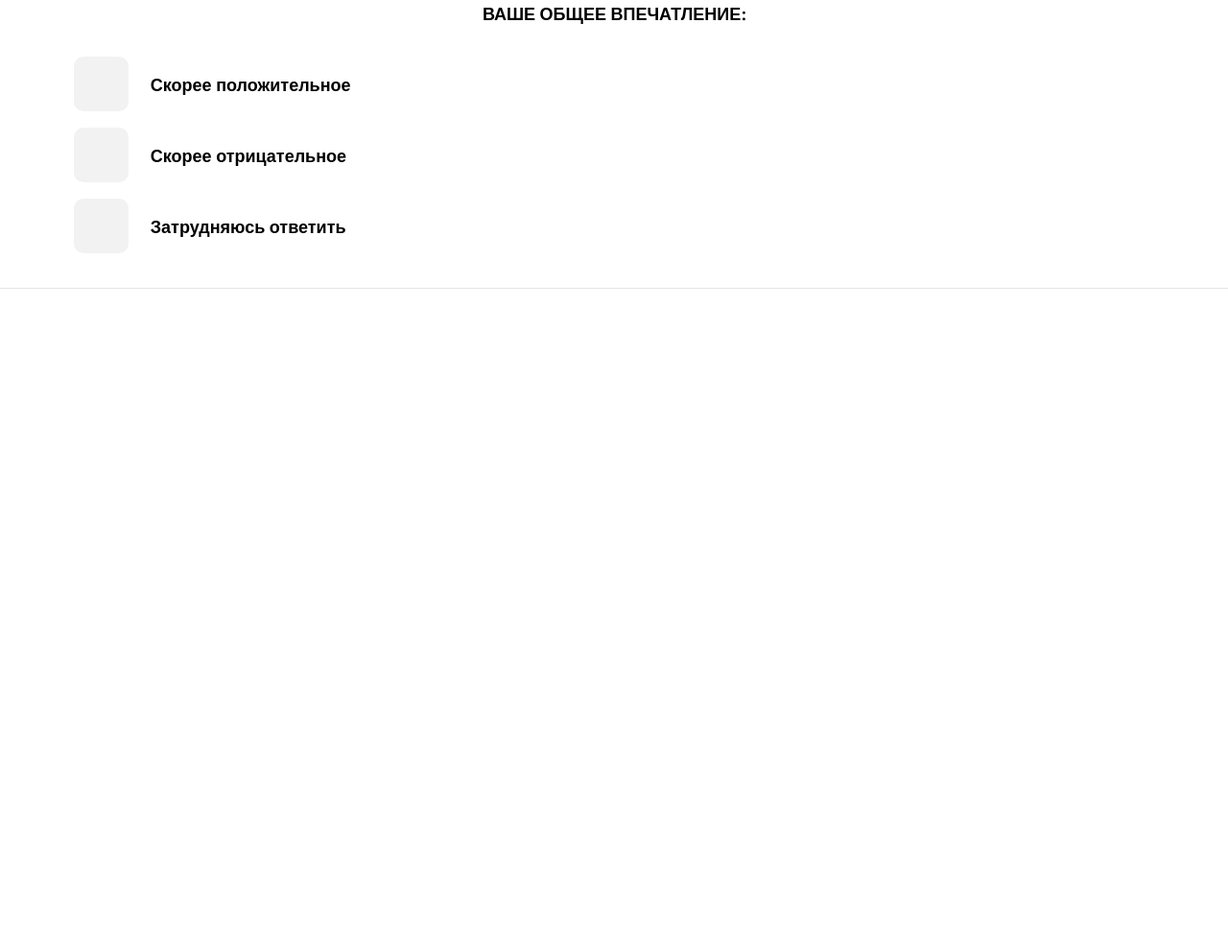
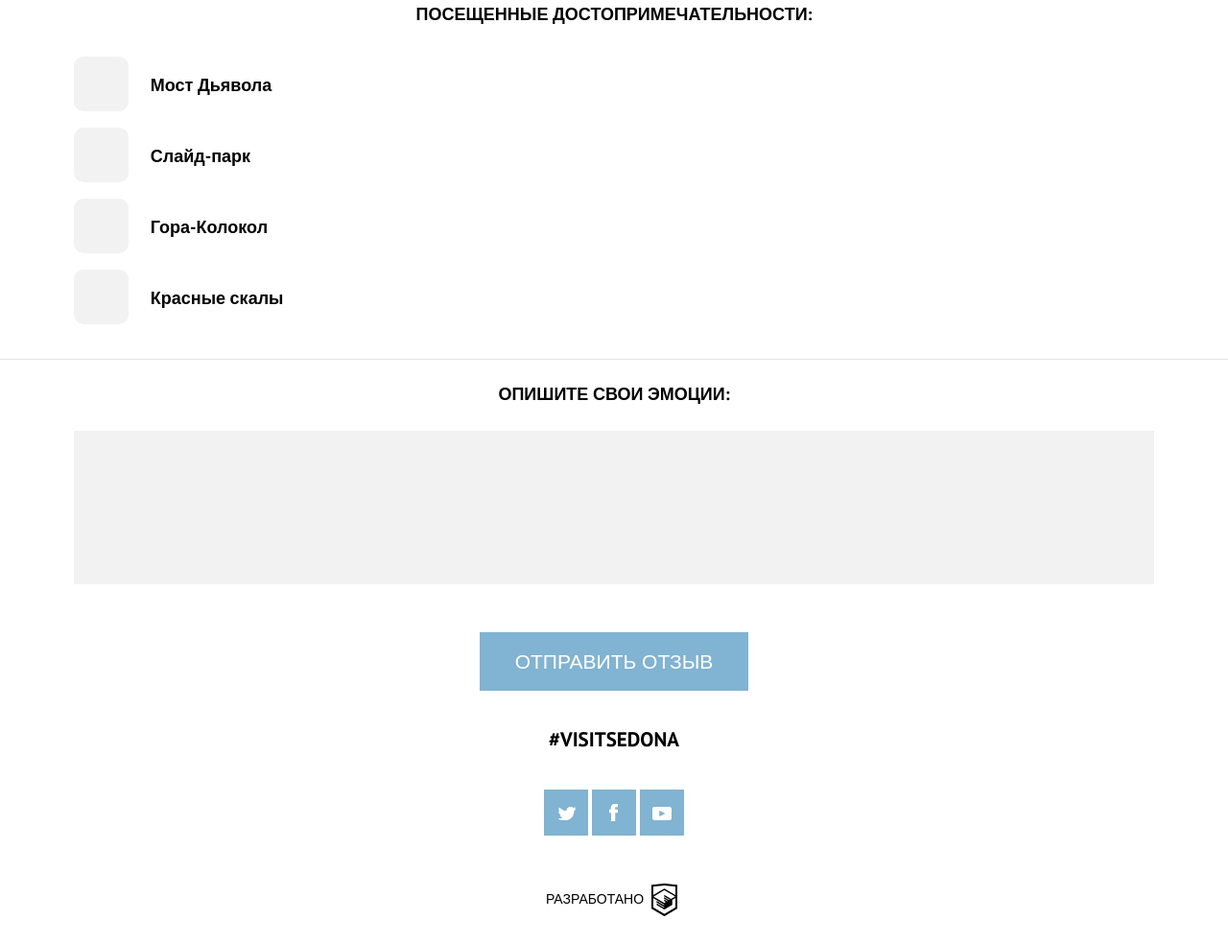
Before and after one commit to BatyaHack/Sedona, a website: page src/form.html in a window 1280 px wide. Shown: the part 1591-2575 px from the top of the page at 96% size. Before the commit the page ends 1892 px from the top, so only its background shows below. Drawn offline with nearby package versions, Linux system fonts and the light colour scheme; files that its build step writes are made by us from their sources; files whose address does not match are found by name.

Commit message:
Доделал все страницы. Но нужно внести правки

```diff
--- a/src/form.html
+++ b/src/form.html
@@ -87,23 +87,45 @@
   </div>
 
   <div class="person">
-    <h3 class="person__title">Ваше общее впечатление:</h3>
+    <h3 class="person__title">посещенные достопримечательности:</h3>
     <div class="valuation-wraper">
       <label class="valuation">
         <input class="valuation__radio  visually-hidden" type="checkbox" name="valuation" value="1">
-        <span class="valuation__title_checkbox">Скорее положительное</span>
+        <span class="valuation__title_checkbox">Мост Дьявола</span>
       </label>
       <label class="valuation">
         <input class="valuation__radio  visually-hidden" type="checkbox" name="valuation" value="2">
-        <span class="valuation__title_checkbox">Скорее отрицательное</span>
+        <span class="valuation__title_checkbox">Слайд-парк</span>
       </label>
       <label class="valuation">
         <input class="valuation__radio  visually-hidden" type="checkbox" name="valuation" value="3">
-        <span class="valuation__title_checkbox">Затрудняюсь ответить</span>
+        <span class="valuation__title_checkbox">Гора-Колокол</span>
+      </label>
+      <label class="valuation">
+        <input class="valuation__radio  visually-hidden" type="checkbox" name="valuation" value="3">
+        <span class="valuation__title_checkbox">Красные скалы</span>
       </label>
     </div>
   </div>
 
+  <div class="person person_offset">
+    <h3 class="person__title">Опишите свои эмоции:</h3>
+    <div class="feed-back  person__feed-back">
+      <textarea class="input feed-back-textarea" name="name" rows="8"></textarea>
+    </div>
+  </div>
+
+  <a class="btn" href="#">Отправить отзыв</a>
+
+  <div class="footer">
+    <h3 class="footer__tag">#visitsedona</h3>
+    <div class="social  footer__social">
+      <a class="social-icon  social-icon_cliter" href="#"></a>
+      <a class="social-icon  social-icon_facebook" href="#"></a>
+      <a class="social-icon  social-icon_youtube" href="#"></a>
+    </div>
+    <span class="footer__ps">Разработано<span/>
+  </div>
 
 </body>
 
--- /dev/null
+++ b/src/sass/blocks/btn.scss
@@ -0,0 +1,19 @@
+.btn{
+  display: block;
+  padding: 20px 0;
+  margin: 0 auto;
+  width: 280px;
+  text-align: center;
+
+  background-color: $secondary_background_color;
+
+  color: $primary_background_color;
+  font-family: $secondary_font;
+  text-transform: uppercase;
+  text-decoration: none;
+  font-size: 21px;
+
+  &:active{
+    @include epileptic;
+  }
+}
--- /dev/null
+++ b/src/sass/blocks/feed-back-textarea.scss
@@ -0,0 +1,10 @@
+.feed-back-textarea{
+  box-sizing: border-box;
+  display: flex;
+  width: 100%;
+  height: 160px;
+
+  border: 4px solid rgba(0, 0, 0, 0);
+  background-color: #f2f2f2;
+  resize: none;
+}
--- a/src/sass/blocks/person.scss
+++ b/src/sass/blocks/person.scss
@@ -3,6 +3,11 @@
   text-align: center;
 
   border-bottom: 1px solid #e5e5e5;
+}
+
+.person_offset{
+  border-bottom: none;
+  padding-bottom: 50px;
 }
 
 
--- a/src/sass/global/globalstyle.scss
+++ b/src/sass/global/globalstyle.scss
@@ -20,7 +20,7 @@ a{
   color: $primary_text_color;
 }
 
-.btn{
+.social-icon{
   display: block;
   &:hover{
     background-color: #669ec0;
--- a/src/sass/style.scss
+++ b/src/sass/style.scss
@@ -5,6 +5,7 @@
 @import "global/animation.scss";
 @import "global/mixins.scss";
 
+@import "blocks/btn.scss";
 @import "blocks/valuation.scss";
 @import "blocks/person.scss";
 @import "blocks/input.scss";
@@ -18,7 +19,7 @@
 @import "blocks/page.scss";
 @import "blocks/scoreboard.scss";
 @import "blocks/subscoreboard.scss";
-
+@import "blocks/feed-back-textarea.scss";
 @import "blocks/second-title.scss";
 @import "blocks/page-information.scss";
 @import "blocks/photo-news.scss";
```
Also changed, not shown: src/index.html (+3 -3 lines), src/photo.html (+3 -3 lines), build/css/style-min.css, build/css/style.css, build/form.html, build/index.html, build/photo.html.
